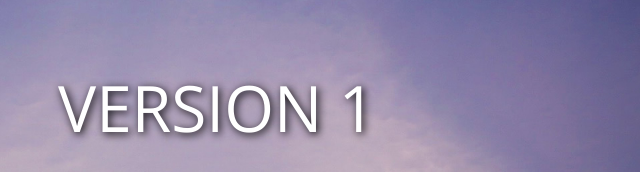
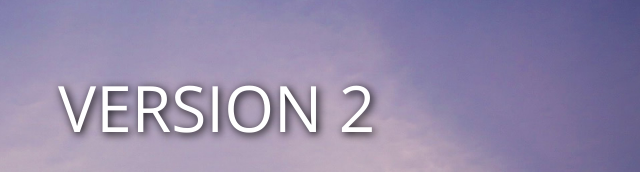
Before and after one commit to Anoopg-K/my-website, a plain HTML site: page website/index.html in a window 1280 px wide. Shown: the part 192-364 px from the top of the page, 597-1237 px from the left. Drawn offline with nearby package versions, Linux system fonts and the light colour scheme.

Commit message:
version 2

```diff
--- a/website/index.html
+++ b/website/index.html
@@ -36,7 +36,7 @@ https://www.tooplate.com/view/2096-individual
           <section class="container tm-page-1-content">
             <div class="row">
               <div class="col-md-6 ml-auto tm-text-white">
-                <header><h1>VERSION 1</h1></header>
+                <header><h1>VERSION 2</h1></header>
                 <p>DEVOPS
                 <br><br>Thank you for visiting.</p>
 
```
